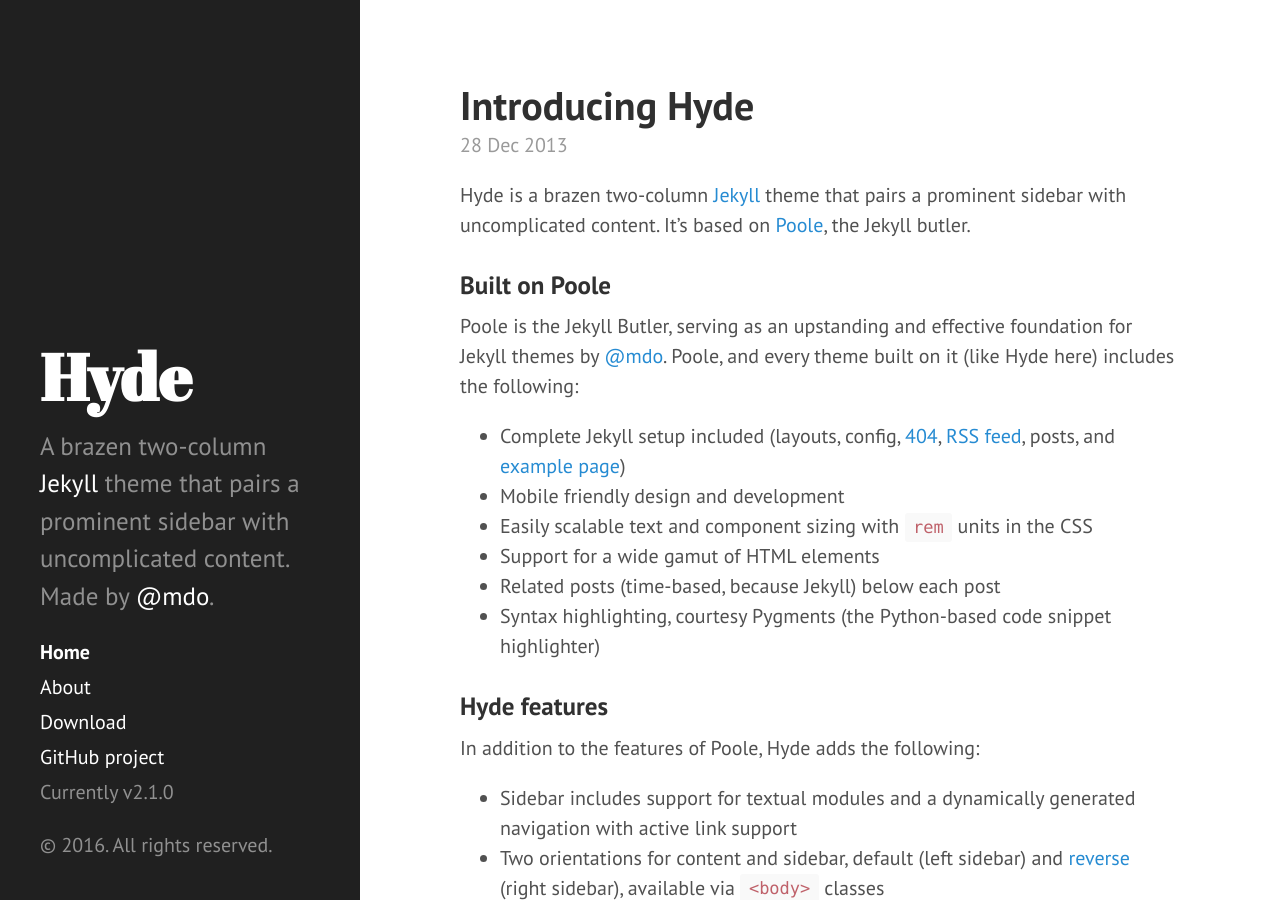
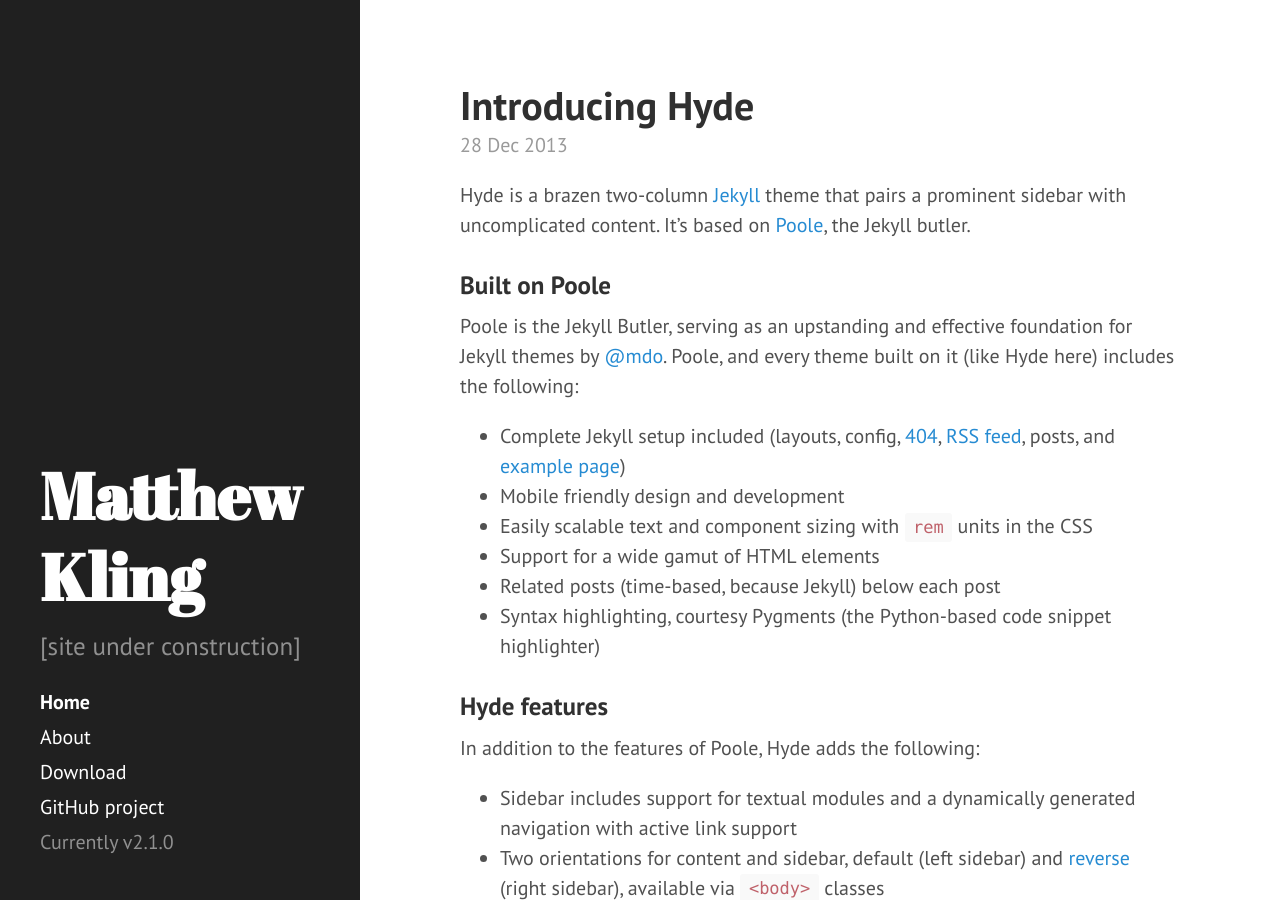
Before and after one commit to matthewkling/matthewkling.github.io, a Jekyll site: the page built from index.html, in a window 1280 px wide and 900 px high. Built offline with Jekyll 4.4.1, drawn with Linux system fonts in a browser that asks for light colours; Markdown is read by kramdown in place of the engine named in the settings; the list of posts is cut into pages by our own code.

Commit message:
begin replacing default content

```diff
--- a/_config.yml
+++ b/_config.yml
@@ -7,15 +7,15 @@ permalink:        pretty
 #relative_permalinks: true
 
 # Setup
-title:            Hyde
-tagline:          'A Jekyll theme'
-description:      'A brazen two-column <a href="http://jekyllrb.com" target="_blank">Jekyll</a> theme that pairs a prominent sidebar with uncomplicated content. Made by <a href="https://twitter.com/mdo" target="_blank">@mdo</a>.'
-url:              http://hyde.getpoole.com
+title:            Matthew Kling
+tagline:          'Tagline'
+description:      '[site under construction]'
+url:              http://matthewkling.github.io
 baseurl:          /
 
 author:
-  name:           'Mark Otto'
-  url:            https://twitter.com/mdo
+  name:           'Matthew Kling'
+  url:            http://matthewkling.github.io
 
 paginate:         5
 
--- a/_includes/sidebar.html
+++ b/_includes/sidebar.html
@@ -31,6 +31,6 @@
       <span class="sidebar-nav-item">Currently v{{ site.version }}</span>
     </nav>
 
-    <p>&copy; {{ site.time | date: '%Y' }}. All rights reserved.</p>
+    <!-- <p>&copy; {{ site.time | date: '%Y' }}. All rights reserved.</p> -->
   </div>
 </div>
```
